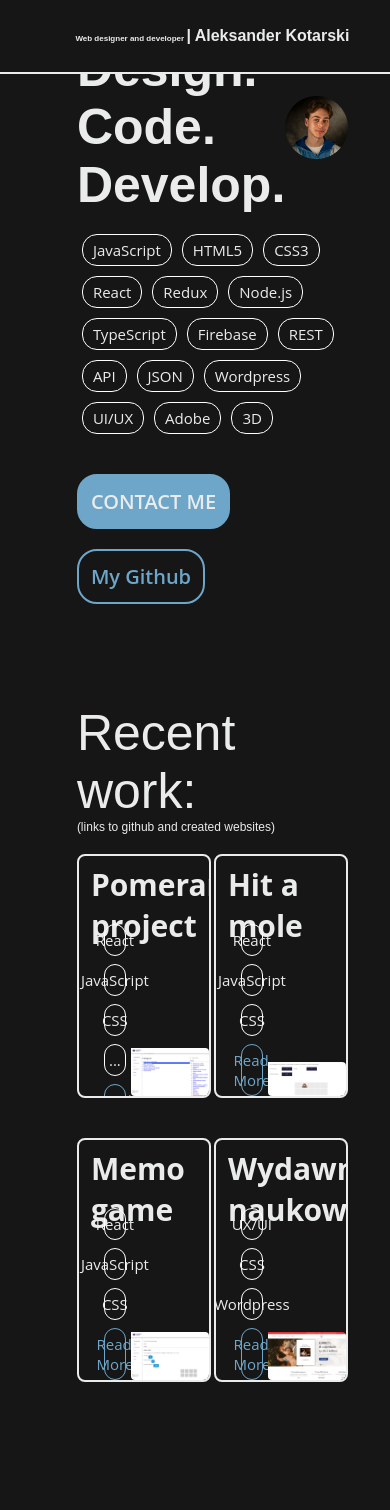
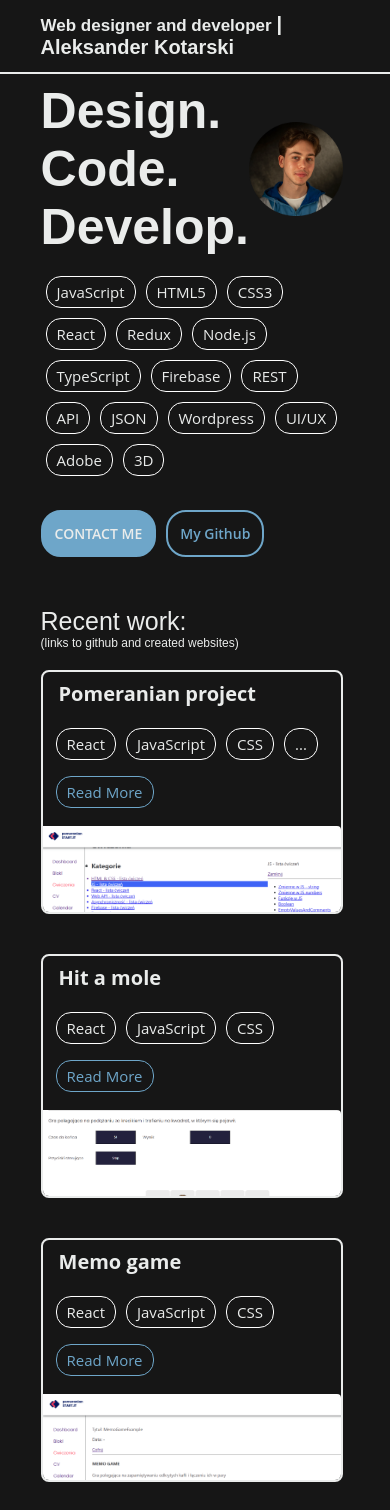
Before and after one commit to AleKotar/Portfolio, a React (Create React App) app: page / in a window 390 px wide. Shown: the top 1510 px of the page. Built offline with nearby package versions, Linux system fonts and the light colour scheme.

Commit message:
responsive-design

```diff
--- a/src/Components/Accordion/index.css
+++ b/src/Components/Accordion/index.css
@@ -140,3 +140,50 @@
   overflow: hidden;
   transition: transform 0.3s ease;
 }
+
+@media (max-width: 900px) {
+  .accordion-header {
+    width: 100%;
+    display: grid;
+    grid-template-columns: 100%;
+    grid-template-rows: 20% 40% 40%;
+  }
+  .accordion-text h3 {
+    font-size: 1em;
+    margin-left: 0;
+  }
+  .accordion-tech-words {
+    grid-row-start: 2;
+    grid-row-end: 3;
+    display: flex;
+    flex-wrap: wrap;
+    margin-left: 0.4em;
+    max-height: 45%;
+  }
+
+  .accordion-image {
+    margin-top: 0.5em;
+    grid-row: 3/4;
+    padding: 0;
+    align-items: flex-start;
+    width: 100%;
+  }
+  .accordion-header-expanded {
+    display: grid;
+    grid-template-columns: 100%;
+    grid-template-rows: 10% auto auto 30% 10%;
+  }
+  .accordion-header-expanded .accordion-image {
+    grid-area: 3/1/4/2;
+    width: 100%;
+    padding-left: 0;
+  }
+  .accordion-expanded-content {
+    grid-row: 4/5;
+    font-size: 0.7em;
+  }
+  .close-button {
+    grid-row: 5;
+    margin: 0.5em 1em;
+  }
+}
--- a/src/Components/Contact/index.css
+++ b/src/Components/Contact/index.css
@@ -70,3 +70,12 @@ form input[type='submit'] {
 .sent {
   margin-bottom: 5em;
 }
+
+@media (max-width: 900px) {
+  form {
+    width: 100%;
+  }
+  form input[type='submit'] {
+    font-size: 0.7em;
+  }
+}
--- a/src/Components/Header/index.css
+++ b/src/Components/Header/index.css
@@ -26,11 +26,11 @@
   .header-text h1 {
     font-family: 'Raleway light', sans-serif;
     color: #eaeceb;
-    font-size: 0.8em;
+    font-size: 1em;
   }
   .header-text h1 span {
     font-family: 'Raleway light', sans-serif;
     color: #eaeceb;
-    font-size: 0.5em;
+    font-size: 0.85em;
   }
 }
--- a/src/Components/Home/index.css
+++ b/src/Components/Home/index.css
@@ -138,4 +138,13 @@
     object-fit: cover;
     object-position: center center;
   }
+  .contact-button {
+    font-size: 0.7em;
+  }
+  .github-button {
+    font-size: 0.7em;
+  }
+  .bottom-text {
+    font-size: 1.25em;
+  }
 }
--- a/src/Components/Layout/index.css
+++ b/src/Components/Layout/index.css
@@ -10,3 +10,10 @@
   display: flex-end;
   align-items: center;
 }
+
+@media (max-width: 900px) {
+  .page {
+    margin-left: 0;
+    margin-top: 15%;
+  }
+}
```
